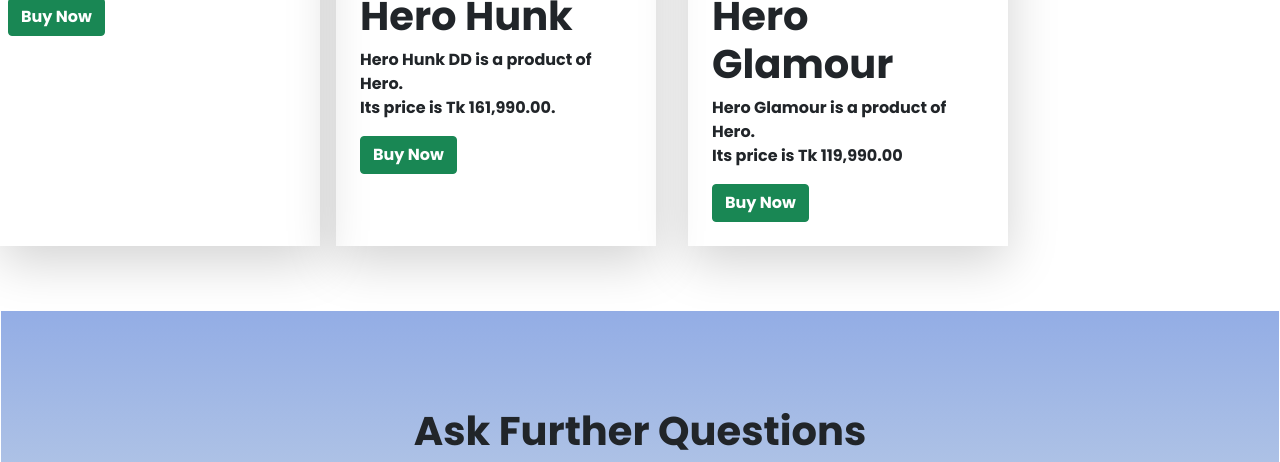
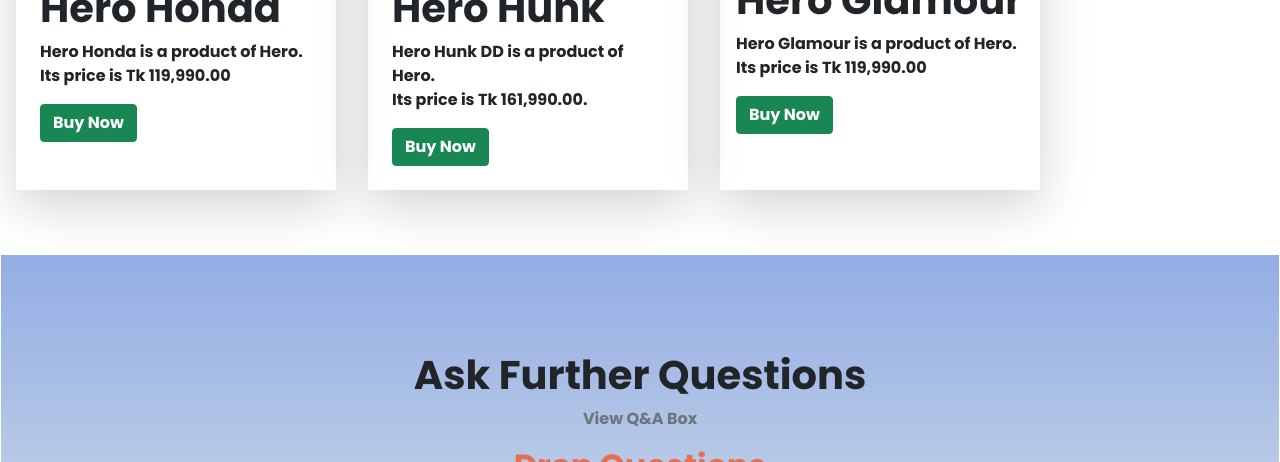
Before and after one commit to nourindiya/honda, a plain HTML site: page index.html in a window 1280 px wide. Shown: the part 2795-3257 px from the top of the page. Drawn offline with Linux system fonts and the light colour scheme.

Commit message:
huhu commit

```diff
--- a/css/style.css
+++ b/css/style.css
@@ -28,6 +28,10 @@ body{
    font-weight: 500;
 }
 /*------------------- Feature Bike  style------------*/
+*{
+    margin: 0px;
+    padding: 0px;
+}
 .fs-6{
     color:#E76F51;
     font-weight: 400;
@@ -98,9 +102,9 @@ body{
     margin: 0px;
     padding: 0px;
 }
-/* media Query */
-@media only screen and (max-width:550px){
-    .qus-img{
-        width: 75%;
-    }
+ /* media Query */
+ @media only screen and (max-width:550px){
+        .qus-img{
+            width: 75%;
+            }
 }
--- a/index.html
+++ b/index.html
@@ -268,19 +268,19 @@
             <h1 class="mx-lg-5 px-lg-5">Top Bikes</h1>
 
             <div class="d-flex justify-content-center">
-                <div class="row">
-                    <div class="col-lg-3 shadow-lg p-3 m-3 px-sm-0 mx-lg-0">
+                <div class="row row-cols-sm-1 gy-sm-2">
+                    <div class="col-lg-3 shadow-lg p-lg-3 m-lg-3  honda-bike">
                         <div class="bg-info">
-                            <img class="logo" src="images/bikr-removebg-preview.png" alt="">
+                            <img class="logo3" src="images/bikr-removebg-preview.png" alt="">
                         </div>
                         <div class="p-2">
                             <h1>Hero Honda</h1>
-                            <p>Hero Achiever is a product of Hero.<br>
-                                Its price is Tk 124,990.00.</p>
+                            <p>Hero Honda is a product of Hero.<br>
+                                Its price is Tk 119,990.00</p>
                             <Button class="btn btn-success">Buy Now</Button>
                         </div>
                     </div>
-                    <div class="col-lg-3 shadow-lg p-3 m-3">
+                    <div class="col-lg-3 shadow-lg p-lg-3 m-lg-3 ">
                         <div class="bg-info">
                             <img class="logo1" src="images/Yamaha-FZ-S-V2.0-1-425x353-removebg-preview.png" alt="">
                         </div>
@@ -291,16 +291,14 @@
                             <Button class="btn btn-success">Buy Now</Button>
                         </div>
                     </div>
-                    <div class="col-lg-3 shadow-lg p-3 m-3">
+                    <div class="col-lg-3 shadow-lg p-lg-3 m-lg-3 ">
                         <div class="bg-info">
-                            <img class="logo3" src="images/bikr-removebg-preview.png" alt="">
+                            <img class="logo3" src="images/bikr-removebg-preview.png">
                         </div>
-                        <div class="p-2">
-                            <h1>Hero Glamour</h1>
-                            <p>Hero Glamour is a product of Hero.<br>
-                                Its price is Tk 119,990.00</p>
-                            <Button class="btn btn-success">Buy Now</Button>
-                        </div>
+                        <h1>Hero Glamour</h1>
+                        <p>Hero Glamour is a product of Hero.<br>
+                            Its price is Tk 119,990.00</p>
+                        <Button class="btn btn-success">Buy Now</Button>
                     </div>
                 </div>
             </div>
```
